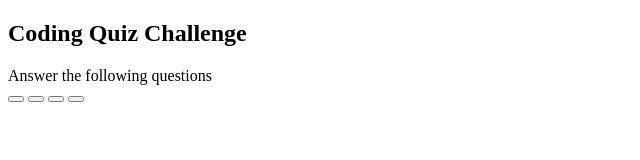
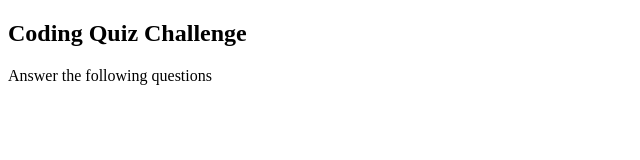
Before and after one commit to zwell99/week-four-challenge, a plain HTML site: page index.html in a window 1280 px wide. Shown: the full height of the page, 0-640 px from the left. Drawn offline with Linux system fonts and the light colour scheme.

Commit message:
Updated html

```diff
--- a/index.html
+++ b/index.html
@@ -10,10 +10,7 @@
         <section id="quiz">
             <h2>Coding Quiz Challenge</h2>
             <div id="question">Answer the following questions</div>
-            <button id="button1"></button>
-            <button id="button2"></button>
-            <button id="button3"></button>
-            <button id="button4"></button>
+            <ul id="answers"></ul>
         </section>
         <script src="assets/script.js"></script>
     </body>
```
